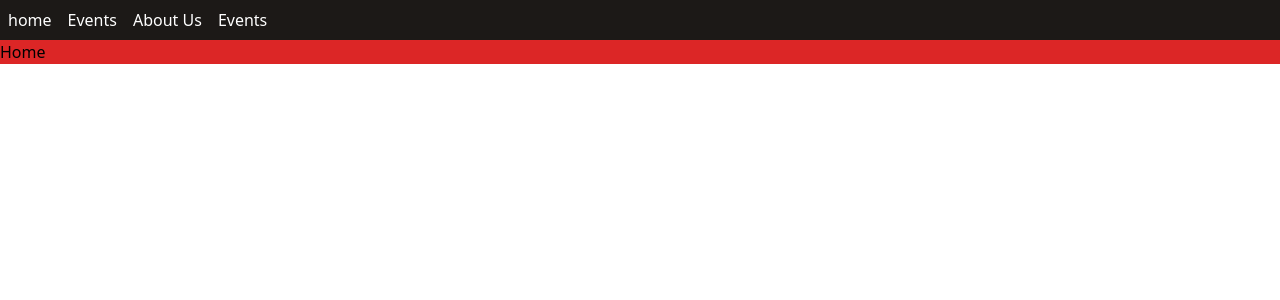
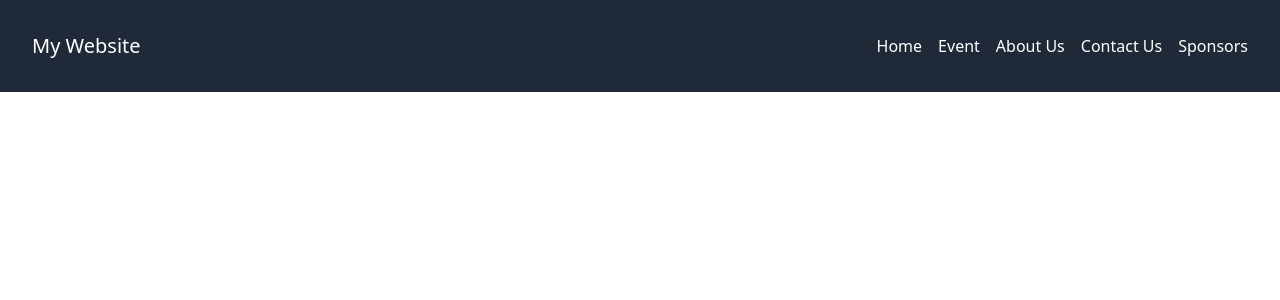
Before and after one commit to josephpeter231/vidyutrenz-1-23-24, a React (Vite) app in the folder frontend/: page / in a window 1280 px wide. Shown: the top 300 px of the page. Built offline with nearby package versions, Linux system fonts and the light colour scheme.

Commit message:
Update Home.jsx

```diff
--- a/frontend/src/pages/Home.jsx
+++ b/frontend/src/pages/Home.jsx
@@ -1,19 +1,43 @@
-import React from 'react'
-import Navbar from '../components/Navbar'
+import  { useState } from 'react';
 
 const Home = () => {
+  const [isOpen, setIsOpen] = useState(false);
+
+  const toggleMenu = () => {
+    setIsOpen(!isOpen);
+  };
+
   return (
-    <>
-      <Navbar/>
-          <div className='bg-red-600' >
-            Home
+    <nav className="bg-gray-800 p-4">
+      <div className="flex items-center justify-between p-4 ">
+        <div className="text-white text-xl">My Website</div>
+        <div className="hidden md:flex space-x-4">
+          <div className="text-white cursor-pointer hover:text-gray-300">Home</div>
+          <div className="text-white cursor-pointer hover:text-gray-300">Event</div>
+          <div className="text-white cursor-pointer hover:text-gray-300">About Us</div>
+          <div className="text-white cursor-pointer hover:text-gray-300">Contact Us</div>
+          <div className="text-white cursor-pointer hover:text-gray-300">Sponsors</div>
+        </div>
+        <button className="md:hidden text-white" onClick={toggleMenu}>
+          Menu
+        </button>
+      </div>
+      {isOpen && (
+        <div className="fixed top-0 right-0 h-full w-64 bg-gray-800 transition-transform transform translate-x-0 md:hidden">
+          <div className="text-center">
+            <div className="text-white cursor-pointer hover:text-gray-300">Home</div>
+            <div className="text-white cursor-pointer hover:text-gray-300">Event</div>
+            <div className="text-white cursor-pointer hover:text-gray-300">About Us</div>
+            <div className="text-white cursor-pointer hover:text-gray-300">Contact Us</div>
+            <div className="text-white cursor-pointer hover:text-gray-300">Sponsors</div>
           </div>
+          <button className="block mx-auto mt-4 text-white" onClick={toggleMenu}>
+            Close
+          </button>
+        </div>
+      )}
+    </nav>
+  );
+};
 
-
-
-
-    </>
-  )
-}
-
-export default Home
+export default Home;
```
